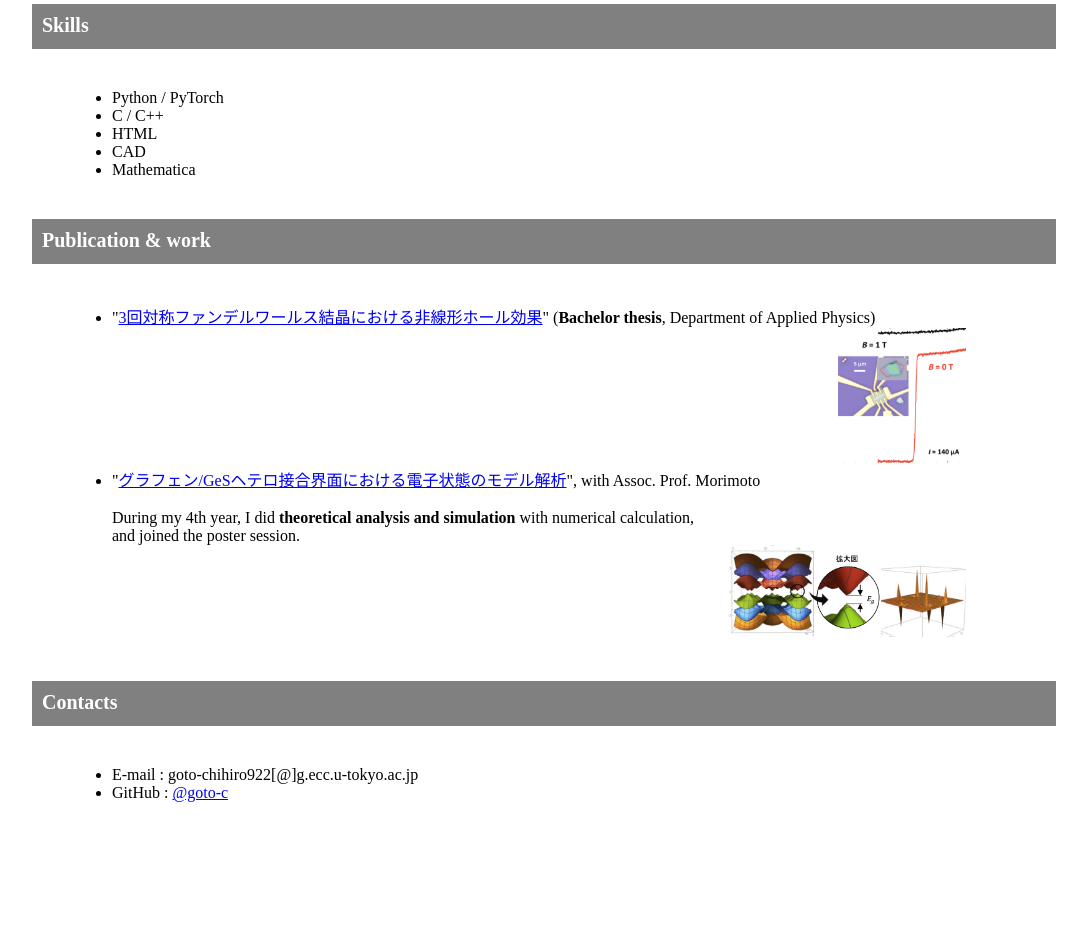
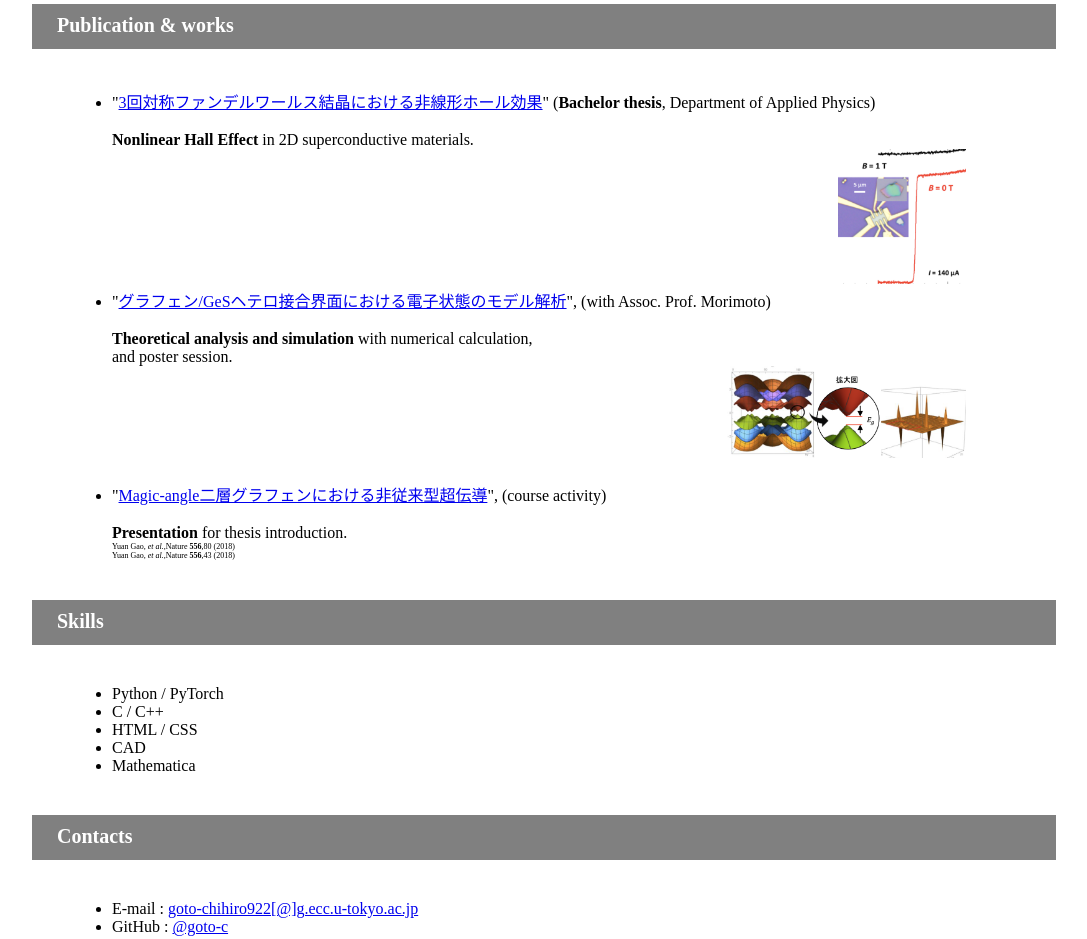
Before and after one commit to goto-c/goto-c.github.io, a plain HTML site: page cv.html in a window 1280 px wide. Shown: the part 940-1879 px from the top of the page, without its empty margins (96-1183 px from the left). Drawn offline with Linux system fonts and the light colour scheme.

Commit message:
some updates

```diff
--- a/cv.html
+++ b/cv.html
@@ -14,16 +14,13 @@
         }
         h2{color:white;
             padding:10px;
+            text-indent:15px;
             background-color:gray;
             font-size:20px;
             border-bottom:solid 2px gray;
-            /*border-right:solid 2px gray;*/
         }
         ul{color: black;
             margin:40px;
-            /*border-bottom:solid 2px lightblue;*/
-            /*border-right:solid 2px lightblue;*/
-            /*border-left:solid 2px lightblue;*/
         }
 
         .thesis_pic{text-align:right;
@@ -34,6 +31,7 @@
             margin-right:50px;
             margin-bottom:20px;
         }
+        .quote{font-size:50%}
     #pic{text-align:right;}
 
     </style>
@@ -67,12 +65,10 @@
     <!-- 学歴 -->
     <h2>Education</h2>
     <ul>
-        <li><strong><a href="http://www.ap.t.u-tokyo.ac.jp">Department of Applied Physics</strong>, School of Engineering</a>, Prof. Iwasa, The University of Tokyo (2018. 4 ~)
-
-            <br><br>
-
-            My graduation reaseach was about <strong>Nonlinear Hall Effect</strong> in 2D superconductive materials.
+        <li><strong><a href="http://www.ap.t.u-tokyo.ac.jp">Department of Applied Physics</strong>, School of Engineering</a>, The University of Tokyo (2018. 4 ~)
         </li>
+        <br>
+        <li>Prof. Iwasa's laboratory (2019. 4 ~)</li>
     <p></p>
     </ul>
 
@@ -113,11 +109,52 @@
     <p></p>
     </ul>
 
+
+
+
+
+
+
+
+    <!-- 論文と作品 -->
+    <h2>Publication & works</h2>
+    <ul>
+
+        <li>"<a href="https://drive.google.com/file/d/1OCzETL85C73TnfLE9qpRf5Djlgtqp0PA/view?usp=sharing">3回対称ファンデルワールス結晶における非線形ホール効果</a>" (<strong>Bachelor thesis</strong>, Department of Applied Physics)
+            <br><br>
+            <strong>Nonlinear Hall Effect</strong> in 2D superconductive materials.<br>
+            <div class="thesis_pic">
+            <img src="thesis.png" alt="pic1" width="15%" height="15%"></div>
+        </li>
+
+
+
+        <li>"<a href="https://drive.google.com/file/d/1KUjZTZ5qXXgTkGbgijxRQVcjdg9d-0H2/view?usp=sharing">グラフェン/GeSヘテロ接合界面における電子状態のモデル解析</a>", (with Assoc. Prof. Morimoto)
+            <br><br>
+            <strong>Theoretical analysis and simulation</strong> with numerical calculation, <br>and poster session.
+            <div class="phys_pic">
+            <img src="band.png" alt="pic1" width="18%" height="18%"><img src="berry.png" alt="pic2" width="10%" height="10%"></div>
+        </li>
+
+        <li>"<a href="https://drive.google.com/file/d/1K65qZrtuECH_WZ9IEkoUGxJOqrsknCCl/view?usp=sharing">Magic-angle二層グラフェンにおける非従来型超伝導</a>", (course activity)
+            <br><br>
+            <strong>Presentation</strong> for thesis introduction.<br>
+            <div class="quote">
+            Yuan Gao, <i>et al.</i>,Nature <b>556</b>,80 (2018)<br>
+            Yuan Gao, <i>et al.</i>,Nature <b>556</b>,43 (2018)</div>
+
+    <p></p>
+    </ul>
+
+
+
+
+    <!-- スキル -->
     <h2>Skills</h2>
     <ul>
         <li>Python / PyTorch</li>
         <li>C / C++</li>
-        <li>HTML</li>
+        <li>HTML / CSS</li>
         <li>CAD</li>
         <li>Mathematica</li>
     <p></p>
@@ -127,37 +164,10 @@
 
 
 
-    <!-- 論文 -->
-    <h2>Publication & work</h2>
-    <ul>
-
-        <li>"<a href="https://drive.google.com/file/d/1OCzETL85C73TnfLE9qpRf5Djlgtqp0PA/view?usp=sharing">3回対称ファンデルワールス結晶における非線形ホール効果</a>" (<strong>Bachelor thesis</strong>, Department of Applied Physics)
-            <div class="thesis_pic">
-            <img src="thesis.png" alt="pic1" width="15%" height="15%"></div>
-        </li>
-
-
-
-        <li>"<a href="https://drive.google.com/file/d/1KUjZTZ5qXXgTkGbgijxRQVcjdg9d-0H2/view?usp=sharing">グラフェン/GeSヘテロ接合界面における電子状態のモデル解析</a>", with Assoc. Prof. Morimoto
-            <br><br>
-            During my 4th year, I did <strong>theoretical analysis and simulation</strong> with numerical calculation, <br>and joined the poster session.
-            <div class="phys_pic">
-            <img src="band.png" alt="pic1" width="18%" height="18%"><img src="berry.png" alt="pic2" width="10%" height="10%"></div>
-        </li>
-
-    <p></p>
-    </ul>
-
-
-
-
-
-
-
     <!-- 連絡先 -->
     <h2>Contacts</h2>
     <ul>
-        <li>E-mail : goto-chihiro922[@]g.ecc.u-tokyo.ac.jp</li>
+        <li>E-mail : <a href="mailto:goto-chihiro922@g.ecc.u-tokyo.ac.jp">goto-chihiro922[@]g.ecc.u-tokyo.ac.jp</a></li>
         <li>GitHub : <a href="https://github.com/goto-c">@goto-c</a></li>
     <p></p>
     </ul>
```
